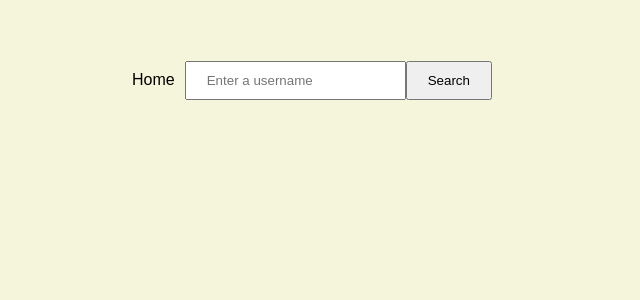
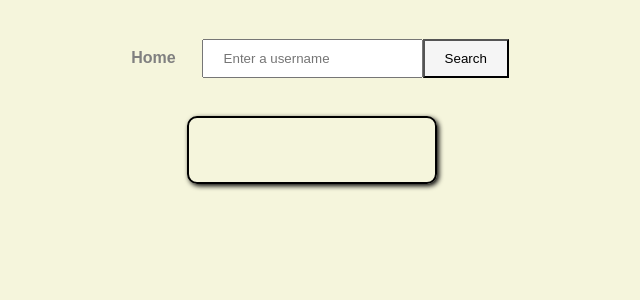
Before and after one commit to toakshh/Autonomize, a React (Vite) app: page /detail/1 in a window 1280 px wide. Shown: the top 300 px of the page, without its empty margins (328-968 px from the left). Built offline with nearby package versions, Linux system fonts and the light colour scheme.

Commit message:
minor ui changes of cards

```diff
--- a/src/components/Form/Form.css
+++ b/src/components/Form/Form.css
@@ -1,12 +1,41 @@
+.homeLink {
+  padding: 8px 16px;
+  position: relative;
+  font-weight: 600;
+  color: gray !important;
+  transition: all 0.5s ease-in-out;
+  border-radius: 15px;
+}
+.homeLink::before {
+  content: "";
+  position: absolute;
+  top: 0;
+  left: 0;
+  width: 0;
+  height: 100%;
+  display: block;
+  z-index: -1;
+  transition: all 0.5s ease-in-out;
+  background-image: linear-gradient(to right, #770fd8ee 0%, #f94782 100%);
+  border-radius: 15px;
+}
+.homeLink:hover::before {
+  width: 100%;
+  border-radius: 15px;
+}
+.homeLink:hover {
+  color: white !important;
+  font-weight: 600;
+}
 form {
   display: flex;
   flex-wrap: wrap;
   align-items: center;
   justify-content: center;
   /* border: 2px solid red; */
-  min-height: 20vh;
+  min-height: 12vh;
   width: 100%;
-  font-size: 4rem;
+  font-size: 1rem;
 }
 .userInput {
   padding: 10px 20px;
@@ -15,4 +44,14 @@ form {
 .formSubmit {
   padding: 10px 20px;
   cursor: pointer;
+  background-color: whitesmoke;
 }
+
+@media screen and (max-width: 500px) {
+  form {
+    font-size: 0.7rem;
+  }
+  .formSubmit {
+    padding: 5px 10px;
+  }
+}
--- a/src/components/Form/Form.jsx
+++ b/src/components/Form/Form.jsx
@@ -36,9 +36,12 @@ const Form = () => {
         display: "flex",
         alignItems: "center",
         gap: "10px",
+        padding: "10px",
       }}
     >
-      <Link to="/">Home</Link>
+      <Link className="homeLink" to="/">
+        Home
+      </Link>
       <form onSubmit={handleSubmit}>
         <input
           ref={userRef}
--- a/src/components/UserInfo/UserInfo.css
+++ b/src/components/UserInfo/UserInfo.css
@@ -1,6 +1,6 @@
 .userInfoMain {
   width: 100%;
-  padding: 10px;
+  padding: 10vw;
 }
 .userLogin {
   font-style: italic;
--- a/src/pages/Body/Body.jsx
+++ b/src/pages/Body/Body.jsx
@@ -6,11 +6,15 @@ import { Link } from "react-router-dom";
 
 const Body = () => {
   const userInput = useSelector((state) => state.input.value);
-  // console.log(userInput);
   const { data, isLoading, isError } = useUserRepoQuery(userInput, {
     skip: !userInput,
   });
-
+  if (!userInput)
+    return (
+      <h3 style={{ marginTop: "10rem" }}>
+        Please enter a username to search data
+      </h3>
+    );
   if (isLoading) return <h2>Loading...</h2>;
   if (isError) return <h4>Something went wrong. Please try again.</h4>;
 
@@ -18,7 +22,6 @@ const Body = () => {
     <div className="bodyMain">
       <UserInfo />
       {data?.map((repo) => {
-        // console.log(repo);
         return (
           <Link to={`/detail/${repo.name}`} className="repoBoxes" key={repo.id}>
             <div>
--- a/src/pages/Detail/Detail.jsx
+++ b/src/pages/Detail/Detail.jsx
@@ -19,7 +19,7 @@ const Detail = () => {
   if (isError) return <h4>Something went wrong. Please try again.</h4>;
 
   return (
-    <div>
+    <div className="userBox">
       {data && (
         <>
           {/* image section */}
--- /dev/null
+++ b/src/pages/Follower/Follower.css
@@ -0,0 +1,25 @@
+.followerMain {
+  /* border: 1px solid black; */
+  width: 100%;
+  padding: 10rem;
+  min-height: 100vh;
+  display: flex;
+  justify-content: center;
+  /* align-items: center; */
+  gap: 4rem;
+  flex-wrap: wrap;
+}
+.userBox {
+  border: 2px solid black;
+  padding: 2rem;
+  border-radius: 10px;
+  box-shadow: 2px 2px 5px black;
+  min-width: 250px;
+  transition: all 0.2s ease-in-out;
+  user-select: none;
+  -moz-user-select: none;
+  -webkit-user-select: none;
+}
+.userBox:hover {
+  box-shadow: 4px 4px 20px black;
+}
--- a/src/pages/Follower/Follower.jsx
+++ b/src/pages/Follower/Follower.jsx
@@ -2,6 +2,7 @@ import { useNavigate, useParams } from "react-router-dom";
 import { useFollowerListQuery } from "../../redux/features/api/fetchUserData";
 import { useDispatch } from "react-redux";
 import { setUserInput } from "../../redux/features/userInput/userInputSlice";
+import "./Follower.css";
 const Follower = () => {
   const { userName } = useParams();
   const dispatch = useDispatch();
@@ -16,12 +17,11 @@ const Follower = () => {
     dispatch(setUserInput(name.login));
     navigate("/");
   };
-  //   console.log(data);
   return (
-    <div>
+    <div className="followerMain">
       {data?.map((follower) => {
         return (
-          <div key={follower.id}>
+          <div className="userBox" key={follower.id}>
             <img
               className="userImage"
               src={follower.avatar_url}
@@ -30,7 +30,12 @@ const Follower = () => {
             <div>
               <h4>{follower.login}</h4>
               <h6>type: {follower.type}</h6>
-              <button onClick={() => handleRepoData(follower)}>Repo</button>
+              <button
+                className="followerBtn"
+                onClick={() => handleRepoData(follower)}
+              >
+                Repo
+              </button>
             </div>
           </div>
         );
```
Also changed, not shown: vercel.json (added).
